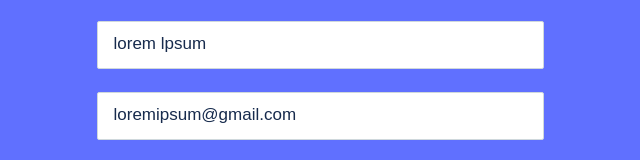
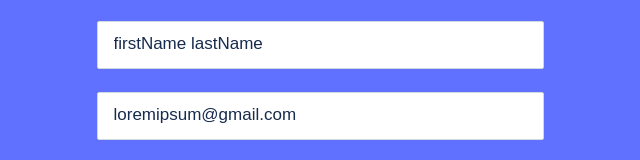
Before and after one commit to haseebt456/Portfolio-project, a website: page index.html in a window 1280 px wide. Shown: the part 4206-4366 px from the top of the page, 320-960 px from the left. Drawn offline with Linux system fonts and the light colour scheme.

Commit message:
change name placeholder text

```diff
--- a/index.html
+++ b/index.html
@@ -179,7 +179,7 @@
             <p class="contact-message">If you have an application you are interested in developing, a feature that you need built or a project that needs coding.
                 I’d love to help with it!</p>
                 <form action="https://formspree.io/f/mnqklgqd" method="post" class="contact-form">
-            <input class="form-items" type="text" name="name"  placeholder="lorem lpsum" required>
+            <input class="form-items" type="text" name="name"  placeholder="firstName lastName" required>
             <input class="form-items" type="text" name="email" placeholder="loremipsum@gmail.com" required>
             <textarea  class="form-items textArea" name="message" id="" cols="30" rows="10" placeholder="write your message here.."></textarea>
             <button type="submit" class="submit-button">Get in touch</button>
```
